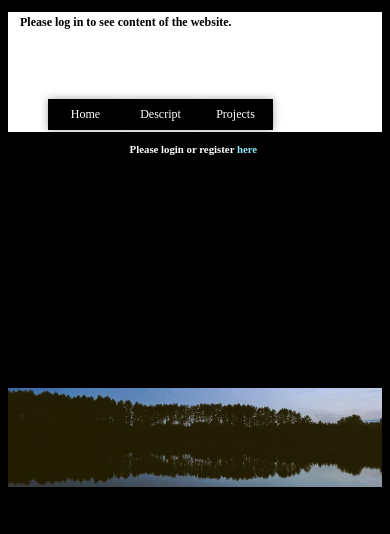
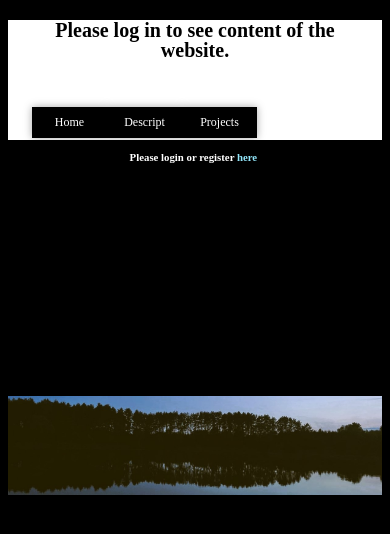
Before and after one commit to Vladyslav-Levitskyi/web_adv_deploy, a Django app: page / in a window 390 px wide. Shown: the top 534 px of the page. Run offline with Django 4.2, Linux system fonts and the light colour scheme.

Commit message:
fixed styles for css @media

```diff
--- a/core_app/static/core_app/css/main.css
+++ b/core_app/static/core_app/css/main.css
@@ -1,6 +1,7 @@
 body {
     background-color: black;
     display: block;
+    overflow-x: hidden;
 }
 
 header {
@@ -214,11 +215,15 @@ footer {
         min-height: 8em;        /* height in main header was 15em */
         overflow: visible;
         position: relative;
+        text-align: center;
     }
-    h1{
-        font-size: 1.5em;
-        line-height: 3em;
+    h1 {
+        font-size: 2.5em;
+        line-height: 1em;
         margin-right: 2em;
+    }
+    h3 {
+        font-size: 1.2em;
     }
     nav {
         bottom: 0;
@@ -234,13 +239,15 @@ footer {
         width: 100%;
         height: 25px;
         margin-top: 0em;
-        margin-left: 2em;
+        margin-left: auto;
+        margin-right: auto;
     }
     nav ul li {
         text-align: center;
         height: auto;
         position: relative;
         bottom: 0;
+        vertical-align: middle;
     }
 
     .form-field input[type="text"],
@@ -269,7 +276,7 @@ footer {
         text-align: left;
         margin-left: 1em;
         margin-top: 1em;
-        font-size: 1.3em;
+        font-size: 2em;
     }
 
     div.reg_users_content1 {
@@ -283,7 +290,8 @@ footer {
         color: white;
         text-align: right;
         margin-right: 1em;
-        font-size: 1.3em;
+        margin-left: 1em;
+        font-size: 2em;
     }
     h1.main_article_title {
         display: flex;
```
